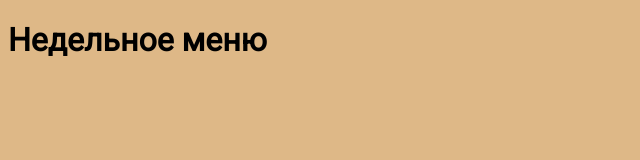
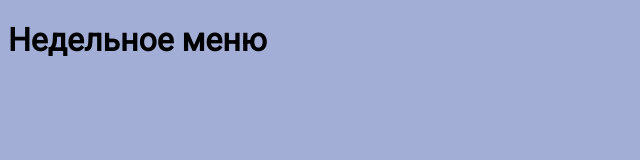
Before and after one commit to osmaav/healthy-diet, a plain HTML site: page index.html in a window 1280 px wide. Shown: the whole page, without its empty margins (0-640 px from the left). Drawn offline with Linux system fonts and the light colour scheme.

Commit message:
update index>html

```diff
--- a/style.css
+++ b/style.css
@@ -1,9 +1,7 @@
 @import url('https://fonts.googleapis.com/css2?family=Roboto&display=swap');
 body {
-  background-color: burlywood;
-  font-family: Roboto, sans-serif;
-  font-size: 16px;
-  font-weight: normal;
+  background-color: rgba(116, 134, 192, 0.664);
+  font: normal 16px 'Roboto', sans-serif;
 }
 * {
 }
```
